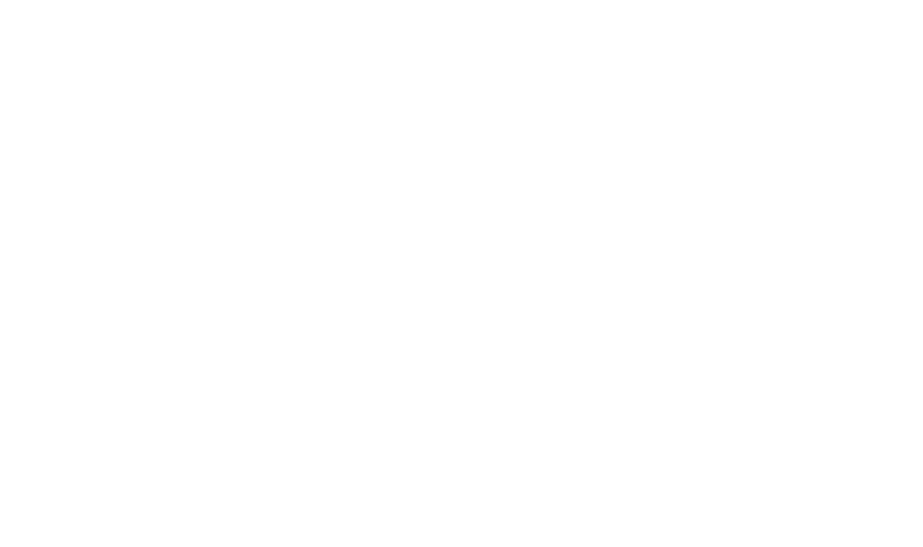
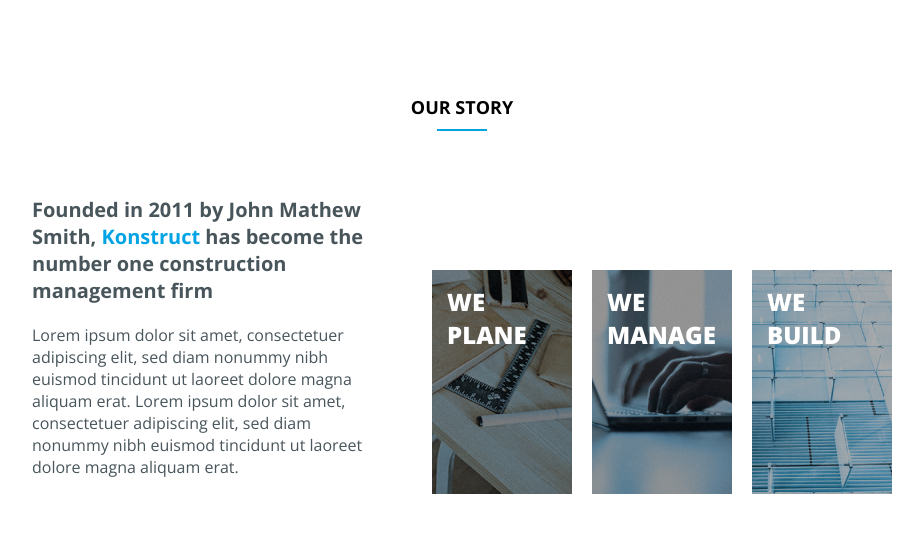
Before and after one commit to LAnMiv/site_1_portfolio, a plain HTML site: page index.html in a window 1280 px wide. Shown: the whole page, without its empty margins (178-1101 px from the left). Drawn offline with nearby package versions, Linux system fonts and the light colour scheme.

Commit message:
add block "Our story"

```diff
--- a/css/style.css
+++ b/css/style.css
@@ -0,0 +1,115 @@
+/* Шрифты */
+@import url('https://fonts.googleapis.com/css2?family=Open+Sans:ital,wdth,wght@0,75..100,300..800;1,75..100,300..800&display=swap');
+
+/* Обнуляющие стили */
+html {
+	box-sizing: border-box;
+}
+*, *::before, *::after {
+	box-sizing: inherit;
+}
+
+/* Основные стили */
+
+body {
+	margin: 0;
+	font-family: 'Open Sans', sans-serif;
+}
+
+.container {
+	width: 100%;
+	max-width: 1440px;
+	margin: 0 auto;
+	padding: 0 250px;
+}
+
+/* Раздел "Our story" */
+.story {
+	padding: 50px 0;
+}
+.container {
+}
+.story_left {
+	max-width: 350px;
+	margin-right: 50px;
+}
+.story_title_2 {
+	columns: #48555B;
+	text-transform: uppercase;
+	text-align: center;
+	font-weight: bold;
+	font-size: 18px;
+	padding: 30px 0;
+}
+.story_title_2:after {
+	content: '';
+	width: 50px;
+	height: 2px;
+	background-color: #00A4E5;
+	display: block;
+	margin: 10px auto 0;
+}
+.story_inner {
+	display: flex;
+	justify-content: center;
+
+}
+.story_title_3 {
+	color: #48555B;
+	font-weight: bold;
+	font-size: 20px;
+}
+.accent-color {
+	color: #00A4E5;
+}
+.story_text {
+	color: #48555B;
+}
+.story_right {
+	display: flex;
+	align-items: flex-end;
+}
+.story_item {
+	padding: 15px;
+	font-size: 24px;
+	color: white;
+	font-weight: 800;
+	text-transform: uppercase;
+	width: 140px;
+	height: 224px;
+	margin-right: 20px;
+}
+.story_item:nth-child(1) {
+	background-image: url(../img/we_plane.png);
+}
+.story_item:nth-child(2) {
+	background-image: url(../img/we_manage.png);
+}
+.story_item:nth-child(3) {
+	background-image: url(../img/we_build.png);
+	margin-right: 0;
+}
+@media screen and (max-width: 1440px) {
+	.container {
+		padding: 0 50px;
+	}
+}
+@media screen and (max-width: 1024px) {
+	.container {
+		padding: 0 15px;
+	}
+	.story_inner {
+		flex-wrap: wrap;
+	}
+}
+@media screen and (max-width: 500px) {
+	.story_right {
+		flex-wrap: wrap;
+	}
+	.story_item {
+		margin-bottom: 20px;
+	}
+	.story_item:nth-child(3) {
+		margin-bottom: 0;
+	}
+}
--- a/index.html
+++ b/index.html
@@ -9,5 +9,22 @@
 </head>
 <body>
 
+	<section class="story">
+		<div class="container">
+			<h2 class="story_title_2">Our story</h2>
+			<div class="story_inner">
+				<div class="story_left">
+					<h3 class="story_title_3">Founded in 2011 by John Mathew Smith, <span class="accent-color">Konstruct</span> has become the number one construction management firm</h3>
+					<p class="story_text">Lorem ipsum dolor sit amet, consectetuer adipiscing elit, sed diam nonummy nibh euismod tincidunt ut laoreet dolore magna aliquam erat. Lorem ipsum dolor sit amet, consectetuer adipiscing elit, sed diam nonummy nibh euismod tincidunt ut laoreet dolore magna aliquam erat.</p>
+				</div>
+				<div class="story_right">
+					<div class="story_item">we plane</div>
+					<div class="story_item">we manage</div>
+					<div class="story_item">we build</div>
+				</div>
+			</div>
+		</div>
+	</section>
+
 </body>
 </html>
```
Also changed, not shown: img/we_build.png (added), img/we_manage.png (added), img/we_plane.png (added), 2 other files.
